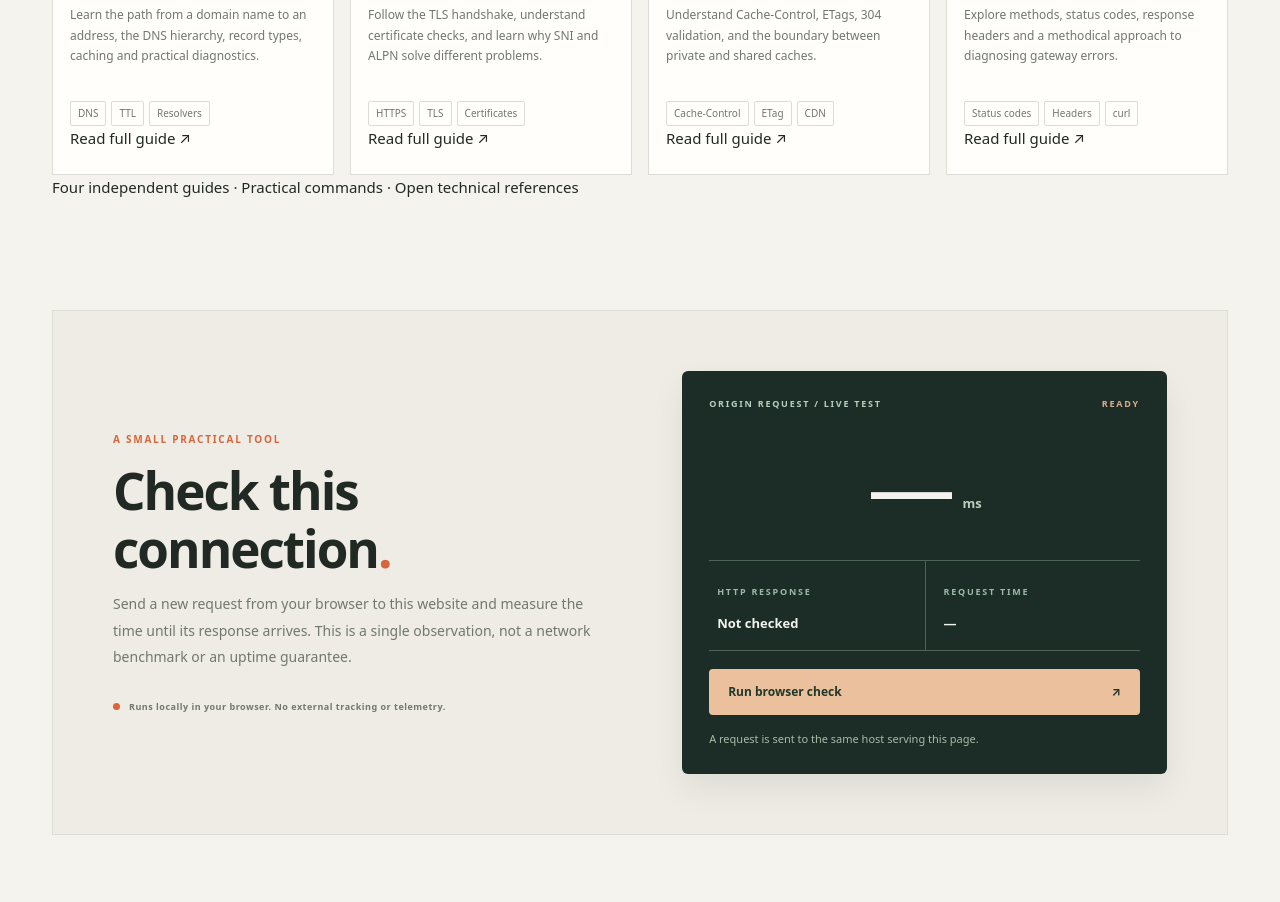
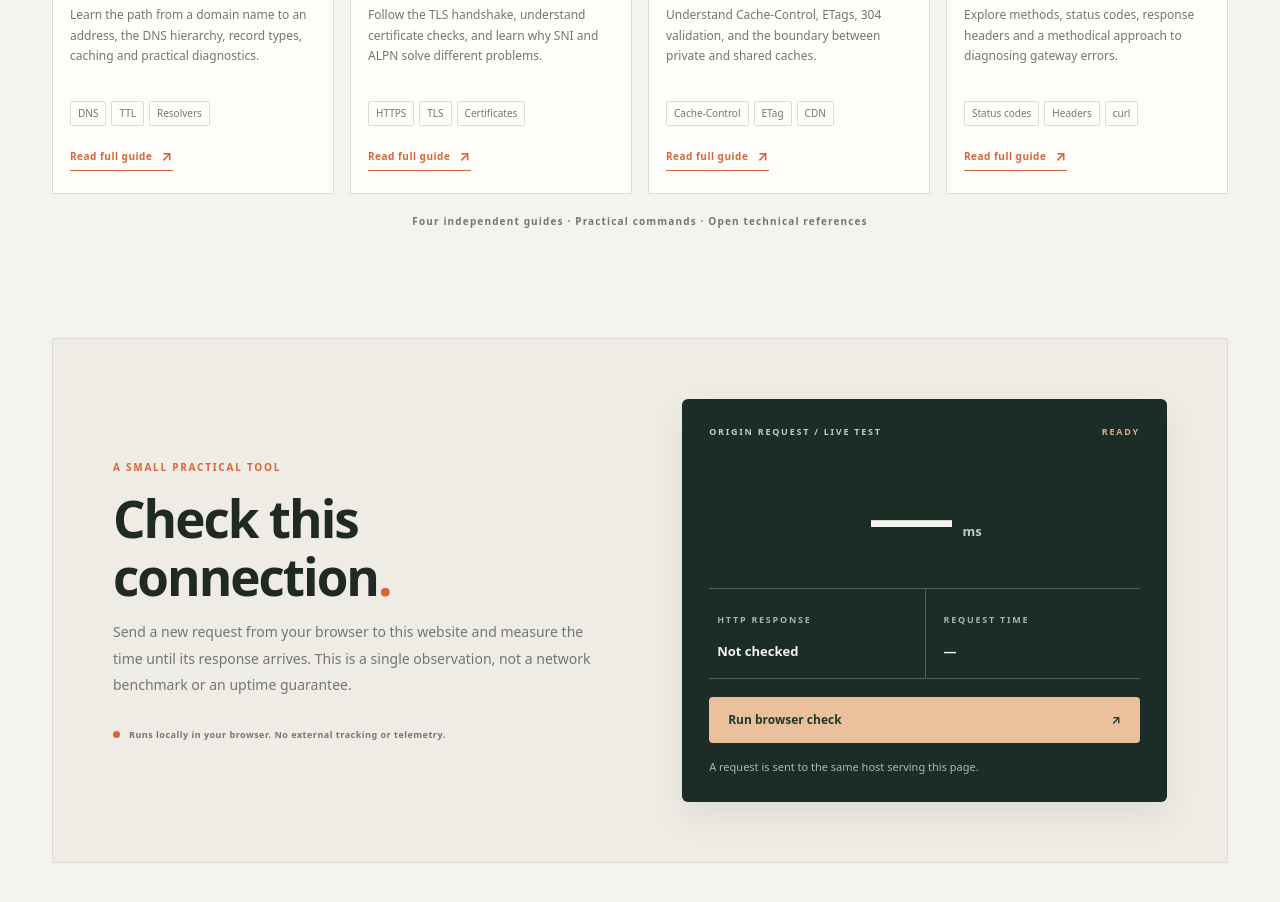
Before and after one commit to Daniil-GR/temp, a plain HTML site: page site/index.html in a window 1280 px wide. Shown: the part 1500-2402 px from the top of the page. Drawn offline with Linux system fonts and the light colour scheme.

Commit message:
Polish full-guide card links and library footer

```diff
--- a/site/assets/style.css
+++ b/site/assets/style.css
@@ -93,6 +93,10 @@ kbd{background:var(--surface2);color:var(--muted);border:1px solid var(--line);b
 .card-body p{font-size:12px;line-height:1.7;color:var(--muted);min-height:84px}
 .card-tags{display:flex;flex-wrap:wrap;gap:5px}
 .card-tags span{font-size:10px;border:1px solid var(--line);padding:3px 7px;border-radius:2px;color:var(--muted)}
+.article-open{font:700 10px var(--text);letter-spacing:.5px;color:var(--accent);margin-top:20px;display:inline-flex;align-items:center;gap:9px;border-bottom:1px solid var(--accent);padding-bottom:5px}
+.article-open span{font-size:14px}.article-open:hover{gap:13px}
+.library-footnote{font:600 10px var(--text);letter-spacing:1.15px;color:var(--muted);padding-top:20px;margin-bottom:0;text-align:center}
+
 .no-results{text-align:center;padding:32px;color:var(--muted);background:var(--surface)}
 .reading{display:grid;grid-template-columns:260px minmax(0,1fr);gap:60px;padding:43px 0 0;border-top:1px solid var(--line);max-width:1060px}
 .read-aside{display:flex;flex-direction:column;align-items:start;gap:16px;color:var(--muted)}
```
